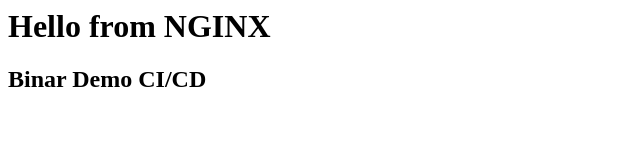
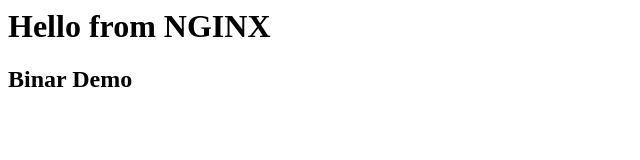
Before and after one commit to roboticpuppies/test-action, a plain HTML site: page index.html in a window 1280 px wide. Shown: the full height of the page, 0-640 px from the left. Drawn offline with Linux system fonts and the light colour scheme.

Commit message:
change index

```diff
--- a/index.html
+++ b/index.html
@@ -1,2 +1,2 @@
 <h1>Hello from NGINX</h1>
-<h2>Binar Demo CI/CD</h2>
+<h2>Binar Demo</h2>
```
